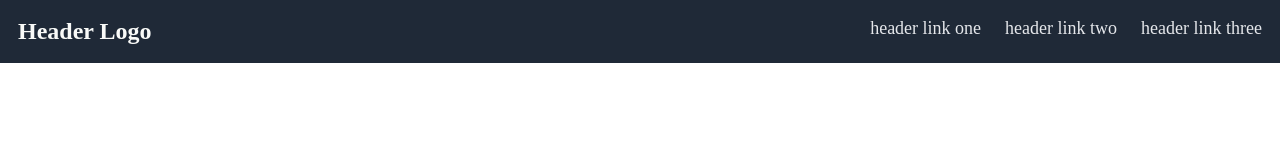
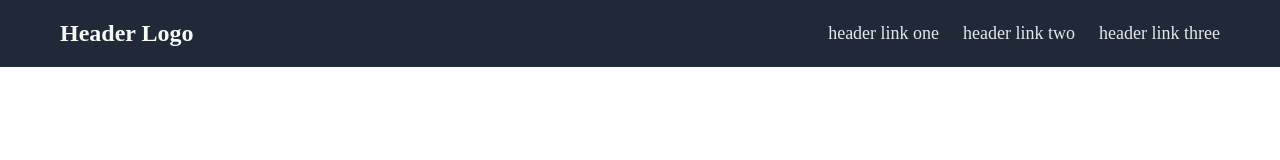
Before and after one commit to BradleyGam/odin-landing-page, a plain HTML site: page index.html in a window 1280 px wide. Drawn offline with Linux system fonts and the light colour scheme.

Commit message:
fix: change html in header for semantics

```diff
--- a/index.html
+++ b/index.html
@@ -8,11 +8,15 @@
     <title>Document</title>
 </head>
 <body>
-    <div class="header">
-        <div class="logo">Header Logo</div>
-        <a>header link one</a>
-        <a>header link two</a>
-        <a>header link three</a>
-    </div>
+    <header>
+        <div class="header-container">
+            <div class="logo">Header Logo</div>
+            <nav>
+                <a href="#">header link one</a>
+                <a href="#">header link two</a>
+                <a href="#">header link three</a>
+            </nav>
+        </div>
+    </header>
 </body>
 </html>
--- a/style.css
+++ b/style.css
@@ -19,22 +19,28 @@ img {
 	max-width: 100%;
 }
 
-.header a {
-	color: #E5E7EB;
-	font-size: 18px;
+header {
+	background-color: #1F2937;
 }
 
-.header {
-	background-color: #1F2937;
+nav a {
+	font-size: 18px;
+	color: #E5E7EB;
+	text-decoration: none;
+	margin-left: 20px;
+}
+
+.header-container {
+	max-width: 1200px;
+	margin: 0 auto;
+	padding: 20px;
 	display: flex;
-	width: 100%;
-	padding: 18px;
-	gap: 24px;
+	justify-content: space-between;
+	align-items: center;
 }
 
 .logo {
-	margin-right: auto;
+	font-size: 24px;
 	color: #F9FAF8;
-	font-size: 24px;
 	font-weight: 900;
 }
```
